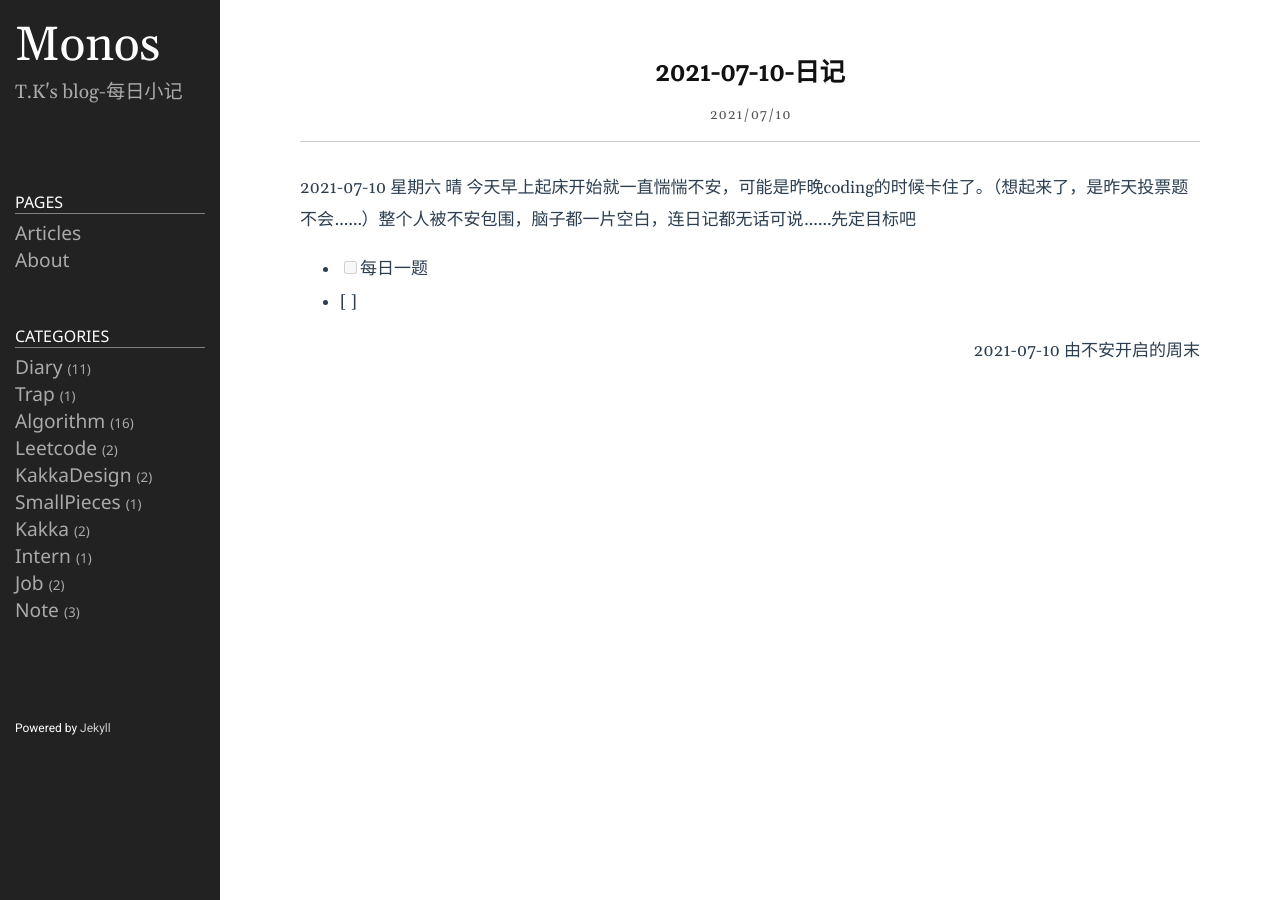
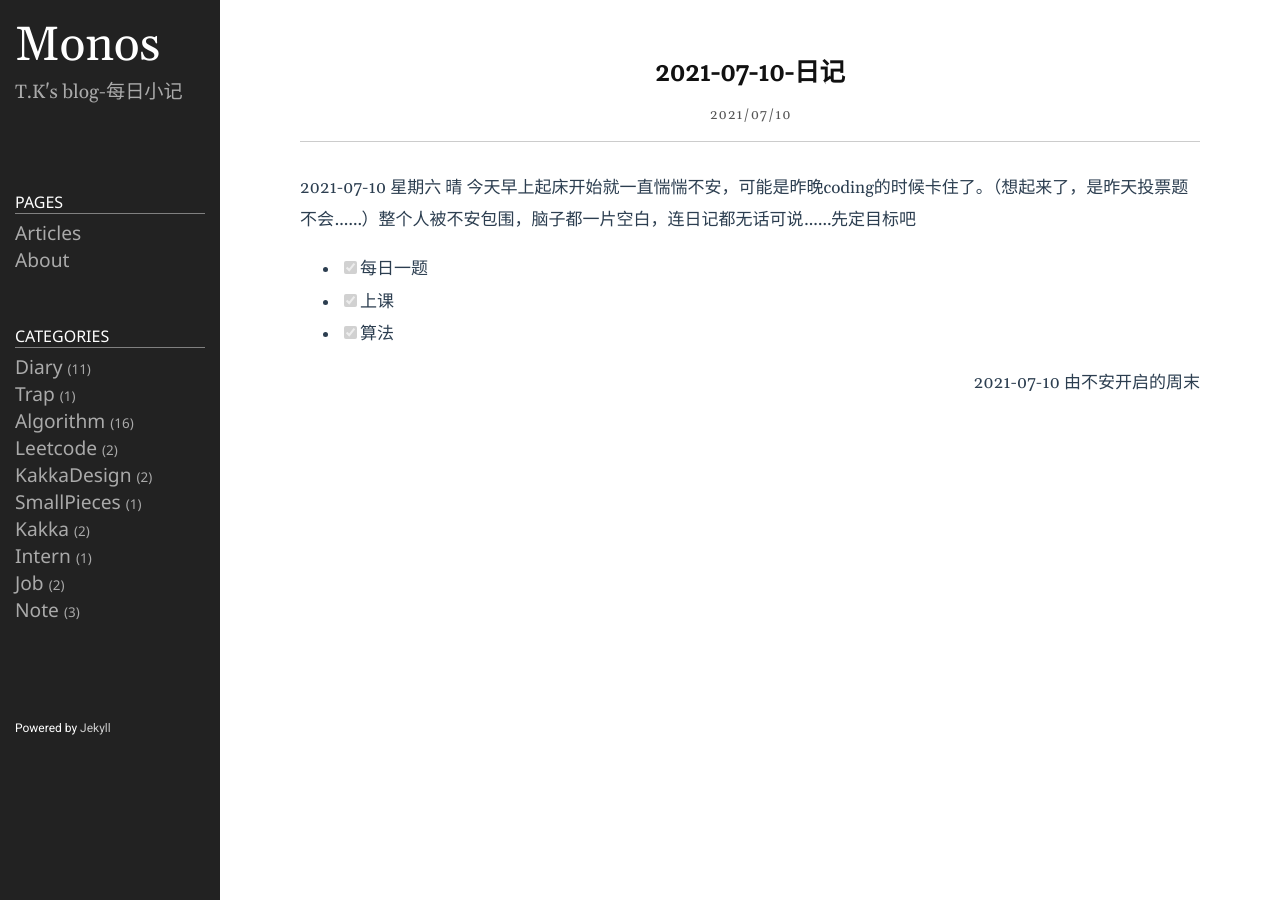
Before and after one commit to Taunk714/Taunk.github.io, a Jekyll site: the page built from _posts/2021-07-10-日记.md, in a window 1280 px wide. Built offline with Jekyll 4.4.1, drawn with Linux system fonts in a browser that asks for light colours.

Commit message:
修改文件: _posts/2021-07-10-日记.md

```diff
--- a/_posts/2021-07-10-日记.md
+++ b/_posts/2021-07-10-日记.md
@@ -11,8 +11,9 @@ preview: 1
 2021-07-10 星期六 晴
 今天早上起床开始就一直惴惴不安，可能是昨晚coding的时候卡住了。（想起来了，是昨天投票题不会……）整个人被不安包围，脑子都一片空白，连日记都无话可说……先定目标吧
 
-- [ ] 每日一题
-- [ ]
+- [x] 每日一题
+- [x] 上课
+- [x] 算法
 
 <p align="right">
 2021-07-10 由不安开启的周末
```
